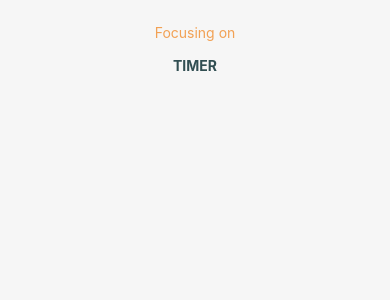
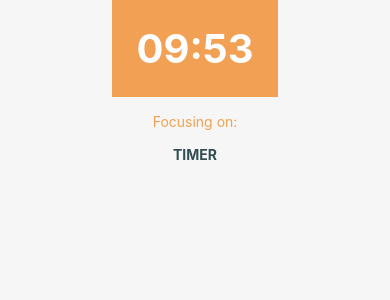
Before and after one commit to n3rdkid/rn-focus-time, a React Native app: screen / in a window 390 px wide. Shown: the top 300 px of the page. Built offline with nearby package versions, Linux system fonts and the light colour scheme.

Commit message:
feat : added counting down

```diff
--- /dev/null
+++ b/src/components/Countdown/index.js
@@ -0,0 +1,42 @@
+import React,{useEffect, useState} from "react";
+import {Text,StyleSheet} from "react-native";
+import {fontSizes,spacing} from "../../utils/sizes"
+import {colors} from "../../utils/colors"
+
+const minutesToMilli = (min)=>min*1000 *60;
+const formatTime= (time)=>time<10?`0${time}`:time;
+
+export const Countdown=({
+    minutes=10,
+    isPaused,
+})=>{
+    const countDown = ()=>{
+        setMillis(time =>{
+            if(time===0)
+                return time;
+            const timeLeft=time-1000;
+            return timeLeft;
+        })
+    }
+    const interval= React.useRef(null);
+    const [millis,setMillis]=useState(minutesToMilli(minutes));
+
+    useEffect(()=>{
+        interval.current=setInterval(countDown,1000)
+        return ()=>clearInterval(interval.current)
+    },[])
+
+    const minute = Math.floor(millis/1000/60)%60;
+    const seconds = Math.floor(millis/1000)%60;
+    return <Text style={styles.text}>{formatTime(minute)}:{formatTime(seconds)}</Text>
+}
+
+const styles= StyleSheet.create({
+    text: {
+        fontSize: fontSizes.xxxl,
+        fontWeight: 'bold',
+        color: colors.white,
+        padding: spacing.lg,
+        backgroundColor: colors.primary,
+    },
+})
--- a/src/features/Timer/index.js
+++ b/src/features/Timer/index.js
@@ -2,15 +2,19 @@
 import {StyleSheet, Text, View} from "react-native";
 import { colors } from "../../utils/colors";
 import { spacing } from "../../utils/sizes";
+import {Countdown} from "../../components/Countdown"
 
 export const Timer = ({focusSubject})=>{
 
     return <View styles={styles.container}>
-        <View>
-            <Text style={styles.title}>Focusing on</Text>
+          <View style={styles.countdown}>
+            <Countdown/>
+          </View>
+          <View style={{ paddingTop: spacing.xxxl }}>
+            <Text style={styles.title}>Focusing on:</Text>
             <Text style={styles.task}>{focusSubject}</Text>
+          </View>
         </View>
-    </View>
 }
 
 const styles = StyleSheet.create({
@@ -26,5 +30,10 @@
         color:colors.black,
         fontWeight:"bold",
         textAlign:"center"
+    },
+    countdown:{
+        flex:.5,
+        alignItems:"center",
+        justifyContent:"center"
     }
 })
```
